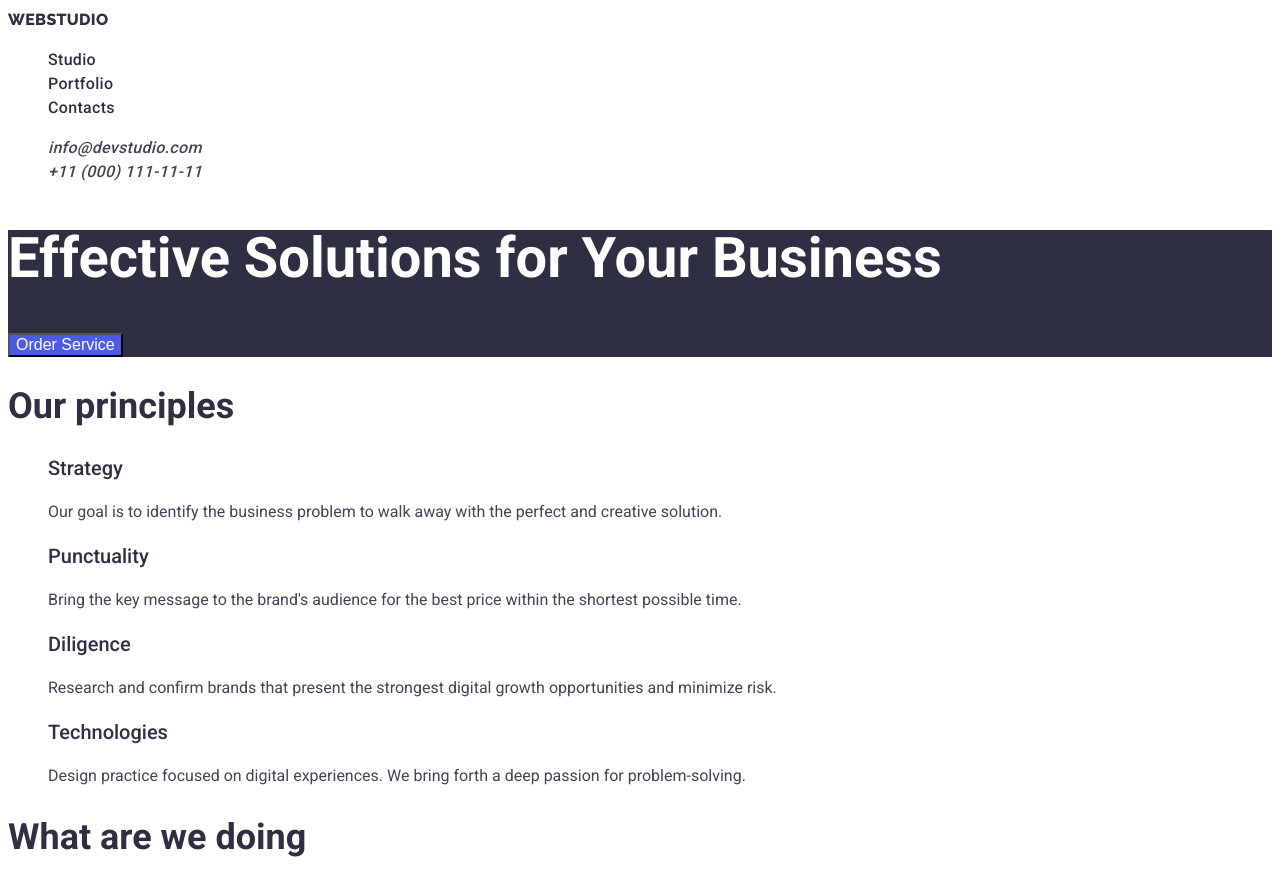
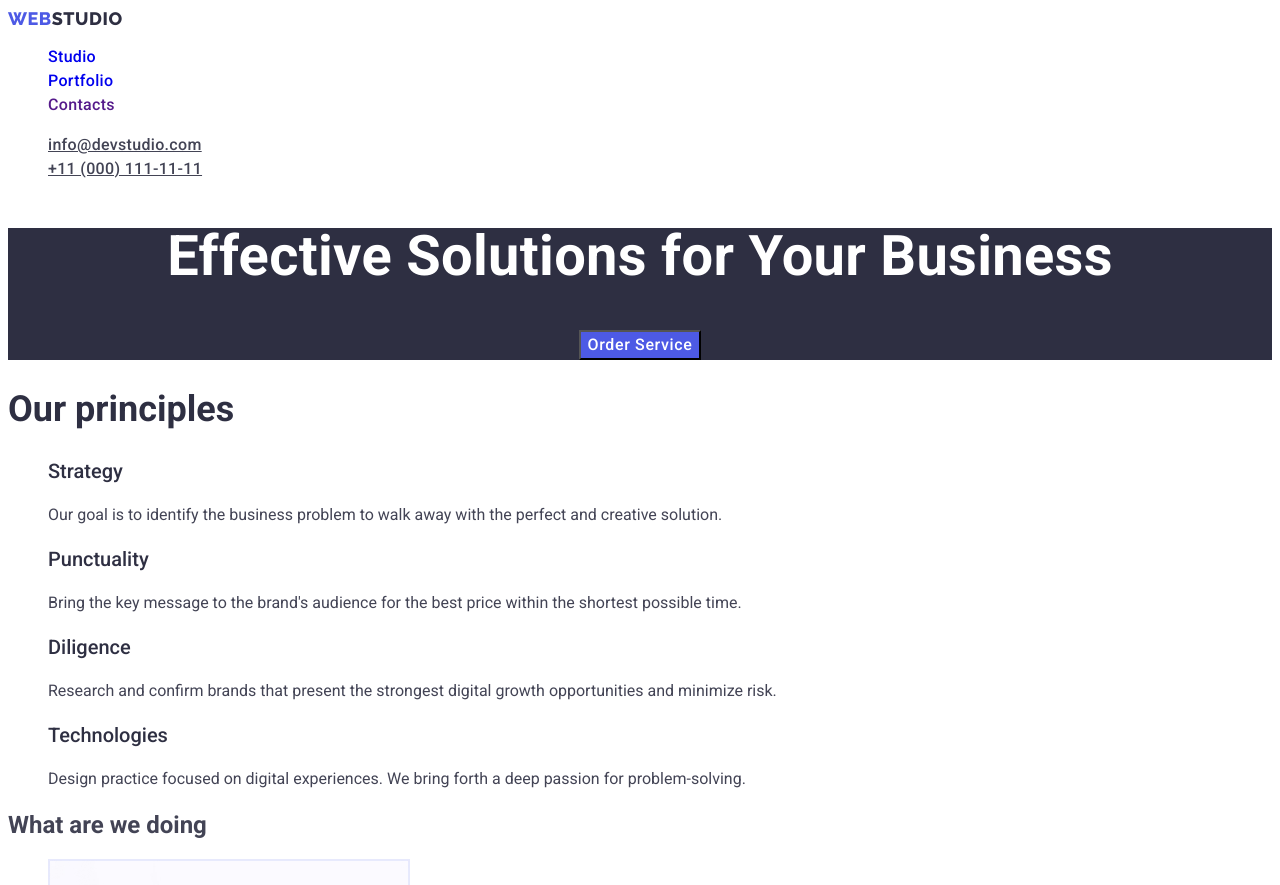
Before and after one commit to AsphaltHedgehog/goit-markup-hw-02, a plain HTML site: page index.html in a window 1280 px wide. Shown: the top 885 px of the page. Drawn offline with Linux system fonts and the light colour scheme.

Commit message:
Minor changes

```diff
--- a/css/styles.css
+++ b/css/styles.css
@@ -7,8 +7,37 @@
   --filter-text-color: #4d5ae5;
   --hover-color: #404bbf;
 }
+
+body {
+  font-family: 'Roboto', sans-serif;
+  color: #434455;
+  background-color: #ffffff;
+}
+
 .header {
   background-color: #ffffff;
+}
+
+.address-list,
+.nav-list {
+  font-style: normal;
+  text-decoration: none;
+  font-size: 16px;
+  color: #2e2f42;
+  letter-spacing: 0.02em;
+  line-height: 1.5;
+  font-weight: 500;
+}
+
+.link:hover,
+.link:focus,
+.mail:hover,
+.mail:focus {
+  color: var(--hover-color);
+}
+
+.link {
+  text-decoration: none;
 }
 
 .logo {
@@ -24,28 +53,6 @@
 .logo-span {
   color: #2e2f42;
   text-transform: uppercase;
-}
-
-.address {
-  font-style: normal;
-}
-
-.link:hover,
-.link:focus,
-.mail:hover,
-.mail:focus {
-  color: var(--hover-color);
-}
-
-.tel,
-.link,
-.mail {
-  text-decoration: none;
-  font-size: 16px;
-  color: #2e2f42;
-  letter-spacing: 0.02em;
-  line-height: 1.5;
-  font-weight: 500;
 }
 
 .mail,
@@ -78,45 +85,46 @@
   color: #f4f4fd;
 }
 
-body {
-  font-family: 'Roboto', sans-serif;
-  color: #434455;
-  background-color: #ffffff;
-}
-
 .hero {
   background-color: #2e2f42;
+  line-height: 1.07;
+  text-align: center;
+  letter-spacing: 0.02em;
 }
-.title {
+.hero-title {
   color: #ffffff;
   font-size: 56px;
   line-height: 1;
 }
 
-.button {
+.hero .button {
   color: #ffffff;
   background-color: var(--filter-text-color);
   cursor: pointer;
   font-size: 16px;
+  font-weight: 500;
+  font-family: inherit;
+  line-height: 1.5;
+  letter-spacing: 0.04em;
 }
 
-.button:hover {
+.button:hover .button:focus {
   background-color: #404bbf;
 }
 
-.header2 {
+.header-two {
   font-size: 36px;
   line-height: 1.1;
 }
 
-.header3 {
+.header-three {
   font-size: 20px;
   line-height: 1.2;
   font-weight: 500;
 }
 
-.header2,
-.header3 {
+.header-two,
+.header-three {
   color: var(--headers-color);
 }
 
--- a/index.html
+++ b/index.html
@@ -18,12 +18,12 @@
     <header class="header">
       <nav>
         <a href="./index.html" class="logo link"
-          >Web<span class="logo-span">Studio</span></a
+          >Web<span class="logo-span logo">Studio</span></a
         >
         <ul class="nav-list list">
-          <li><a href="/" class="link">Studio</a></li>
+          <li><a href="./index.html" class="link">Studio</a></li>
           <li><a href="./portfolio.html" class="link">Portfolio</a></li>
-          <li><a href="/" class="link">Contacts</a></li>
+          <li><a href="" class="link">Contacts</a></li>
         </ul>
       </nav>
       <address>
@@ -43,37 +43,37 @@
     <main>
       <!--Основная информация сайта-->
       <section class="hero">
-        <h1 class="title">Effective Solutions for Your Business</h1>
+        <h1 class="hero-title">Effective Solutions for Your Business</h1>
         <button type="button" class="button">Order Service</button>
       </section>
 
       <section>
         <!--Хединг2 нужен для читалки, в идеале его просто спрятат при помощи ЦСС, но я ещё пока не знаю как ;c-->
-        <h2 class="header2">Our principles</h2>
+        <h2 class="header-two">Our principles</h2>
         <ul class="list">
           <li>
-            <h3 class="header3">Strategy</h3>
+            <h3 class="header-three">Strategy</h3>
             <p class="paragraph">
               Our goal is to identify the business problem to walk away with the
               perfect and creative solution.
             </p>
           </li>
           <li>
-            <h3 class="header3">Punctuality</h3>
+            <h3 class="header-three">Punctuality</h3>
             <p class="paragraph">
               Bring the key message to the brand's audience for the best price
               within the shortest possible time.
             </p>
           </li>
           <li>
-            <h3 class="header3">Diligence</h3>
+            <h3 class="header-three">Diligence</h3>
             <p class="paragraph">
               Research and confirm brands that present the strongest digital
               growth opportunities and minimize risk.
             </p>
           </li>
           <li>
-            <h3 class="header3">Technologies</h3>
+            <h3 class="header-three">Technologies</h3>
             <p class="paragraph">
               Design practice focused on digital experiences. We bring forth a
               deep passion for problem-solving.
```
Also changed, not shown: portfolio.html (+6 -4 lines).
